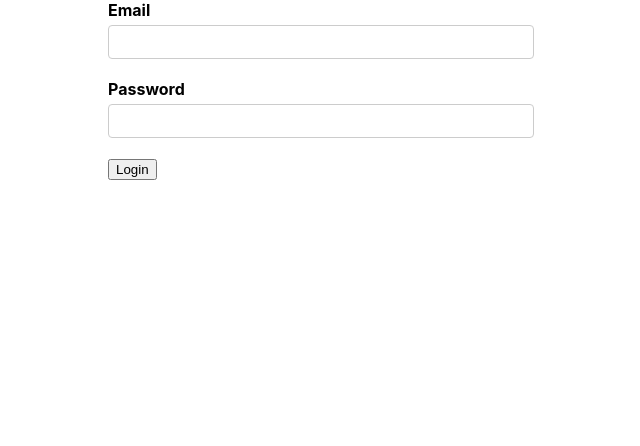
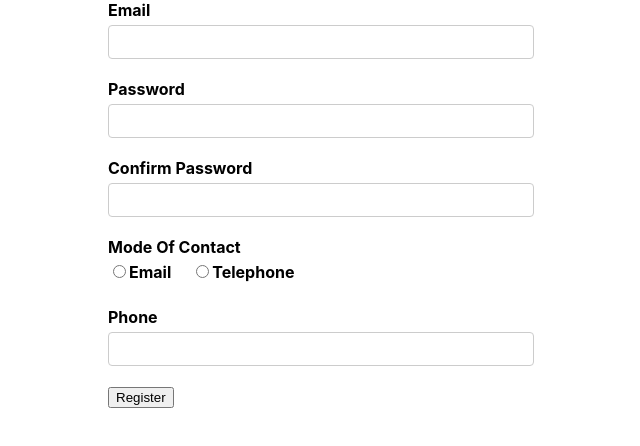
Before and after one commit to josephmathew900/react_formik, a React (Create React App) app: page / in a window 1280 px wide. Shown: the top 446 px of the page, without its empty margins (319-959 px from the left). Built offline with nearby package versions, Linux system fonts and the light colour scheme.

Commit message:
Registration Form

```diff
--- a/src/App.js
+++ b/src/App.js
@@ -2,13 +2,14 @@
 //import YoutubeForm from "./react_formik_demo/YoutubeForm";
 
 import "./formikcontrol.css";
-import LoginForm from "./formik_controls_demo/LoginForm";
+//import LoginForm from "./formik_controls_demo/LoginForm";
+import RegistrationForm from "./formik_controls_demo/RegistrationForm";
 //import FormikContainer from "./formik_controls_demo/FormikContainer";
 
 function App() {
   return (
     <div className="App">
-      <LoginForm />
+      <RegistrationForm />
     </div>
   );
 }
--- /dev/null
+++ b/src/formik_controls_demo/RegistrationForm.js
@@ -0,0 +1,91 @@
+import React from "react";
+import { Formik, Form } from "formik";
+import * as Yup from "yup";
+import FormikControl from "./FormikControl";
+
+function RegistrationForm() {
+  const options = [
+    { key: "Email", value: "emailmoc" },
+    { key: "Telephone", value: "telephonemoc" },
+  ];
+
+  const initialValues = {
+    email: "",
+    password: "",
+    confirmPassword: "",
+    modeOfContact: "",
+    phone: "",
+  };
+
+  const validationSchema = Yup.object({
+    email: Yup.string().email("Invalid email format").required("Required!"),
+    password: Yup.string().required("Required!"),
+    confirmPassword: Yup.string()
+      .oneOf([Yup.ref("password"), ""], "Password must match")
+      .required("Required!"),
+    modeOfContact: Yup.string().required("Required"),
+    phone: Yup.string().when("modeOfContact", {
+      is: "telephonemoc",
+      then: Yup.string().required("Required!"),
+    }),
+  });
+
+  const onSubmit = (values) => {
+    console.log("Form Data", values);
+  };
+
+  return (
+    <Formik
+      initialValues={initialValues}
+      validationSchema={validationSchema}
+      onSubmit={onSubmit}
+    >
+      {(formik) => {
+        return (
+          <Form>
+            <FormikControl
+              control="input"
+              type="email"
+              label="Email"
+              name="email"
+            />
+
+            <FormikControl
+              control="input"
+              type="password"
+              label="Password"
+              name="password"
+            />
+
+            <FormikControl
+              control="input"
+              type="password"
+              label="Confirm Password "
+              name="confirmPassword"
+            />
+
+            <FormikControl
+              control="radio"
+              label="Mode Of Contact"
+              name="modeOfContact"
+              options={options}
+            />
+
+            <FormikControl
+              control="input"
+              type="text"
+              label="Phone"
+              name="phone"
+            />
+
+            <button type="submit" disabled={!formik.isValid}>
+              Register
+            </button>
+          </Form>
+        );
+      }}
+    </Formik>
+  );
+}
+
+export default RegistrationForm;
```
